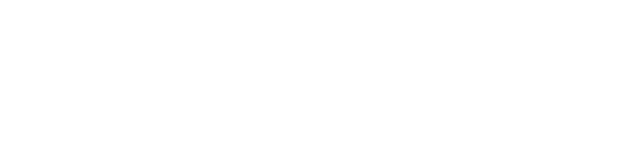
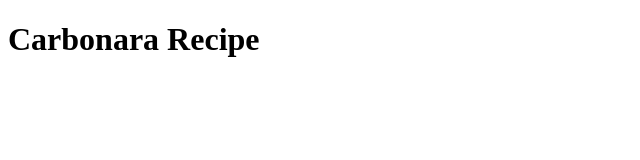
Before and after one commit to anch0red/odin-recipes, a plain HTML site: page recipes/carbonara.html in a window 1280 px wide. Shown: the whole page, without its empty margins (0-640 px from the left). Drawn offline with Linux system fonts and the light colour scheme.

Commit message:
Added Heading Added the heading for the carbonara recipe to it's HTML file.

```diff
--- a/recipes/carbonara.html
+++ b/recipes/carbonara.html
@@ -6,6 +6,7 @@
     <title>Carbonara Recipe</title>
 </head>
 <body>
+    <h1>Carbonara Recipe</h1>
 
 </body>
 </html>
```
